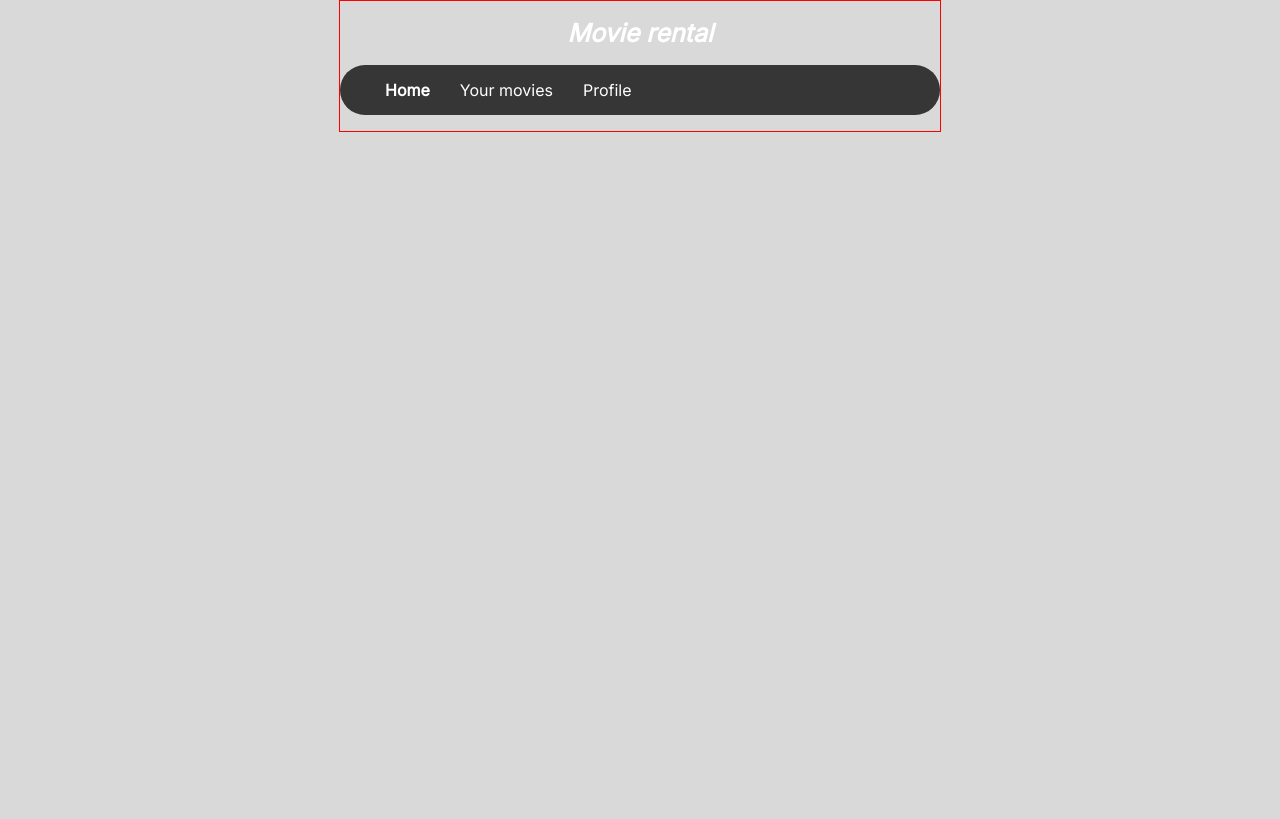
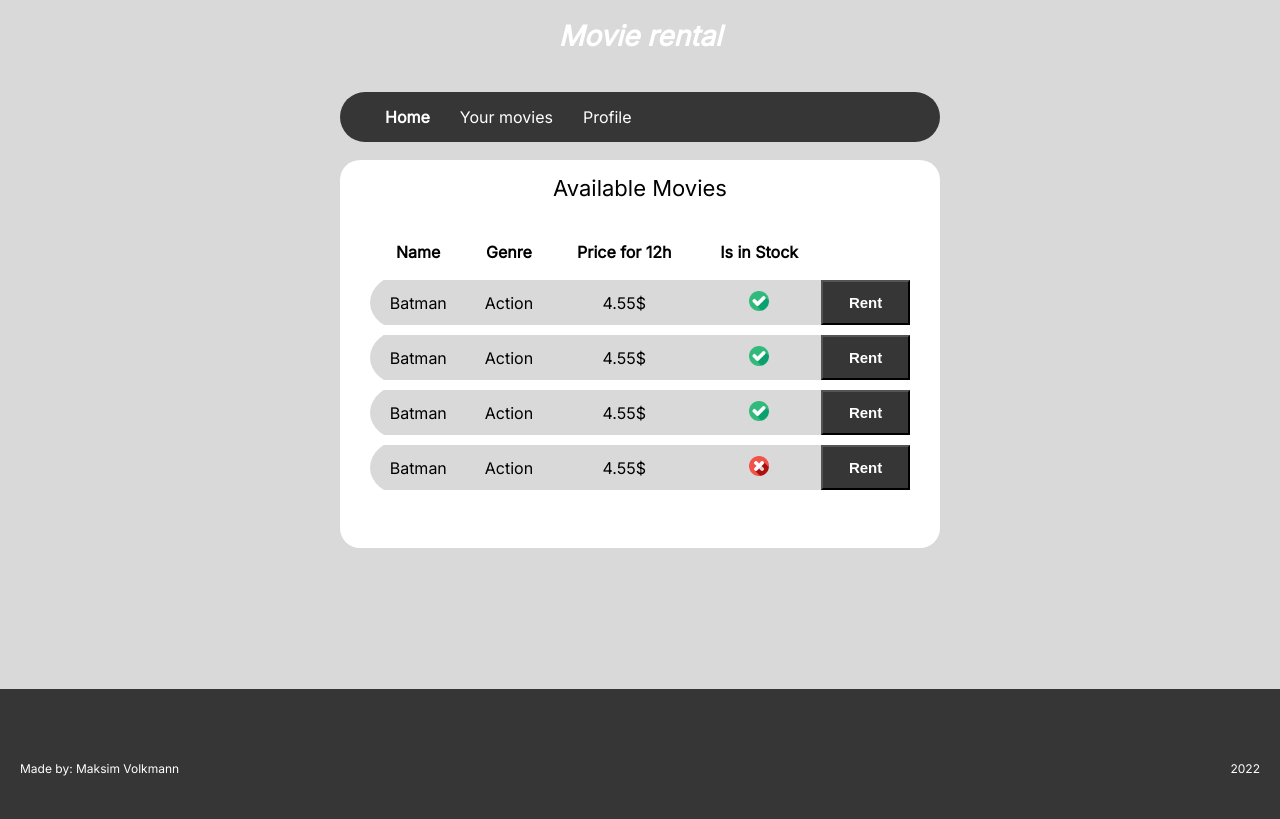
Before and after one commit to maksim-volkmann/movie-rental-platform, a plain HTML site: page home.html in a window 1280 px wide. Drawn offline with Linux system fonts and the light colour scheme.

Commit message:
update: home page created

```diff
--- a/home.css
+++ b/home.css
@@ -1,22 +1,29 @@
 body{
   font-family: Inter;
   background-color: #D9D9D9;
+  margin: 0;
+  padding: 0;
+  min-height: 100vh;
+  position: relative;
+}
+
+.container{
   width: 600px;
-  margin: auto;
-  border: 1px solid red;
+  margin: 0 auto;
+  padding-bottom: 50px;
 }
 
 h1{
   text-align: center;
   font-style: italic;
   color: #fff;
-  font-size: 25px;
+  font-size: 28px;
+  padding-bottom: 20px;
 }
 
 nav ul{
   display: flex;
   background-color: #363636;
-  /* padding: 20px; */
   border-radius: 25px;
 }
 
@@ -44,3 +51,82 @@ nav ul li a{
 #movies:first-letter{
   text-transform: uppercase;
 }
+
+h2{
+  text-align: center;
+  padding: 15px 0;
+  font-size: 22px;
+  font-weight: 400;
+}
+
+.main-section{
+  background-color: #fff;
+  width: 100%;
+  padding-bottom: 100px;
+  border-radius: 20px;
+  padding-bottom: 3rem;
+}
+
+.availability{
+  width: 20px;
+  text-align: center;
+}
+
+table{
+  border-collapse: collapse;
+  width: 90%;
+  margin: 0 auto;
+}
+
+td:first-child{
+  border-top-left-radius: 60px 50px;
+  border-bottom-left-radius: 60px 50px;
+}
+
+
+th, td{
+  padding: 8px;
+  text-align: center;
+  border-bottom: 10px solid rgb(255, 255, 255);
+}
+
+tr.movie-block-list{
+  background-color: #d9d9d9;
+}
+
+.button-box{
+  padding: 0;
+}
+
+button.rent{
+  width: 100%;
+  padding: 12px 15px;
+  color: #fff;
+  background-color: #363636;
+  font-weight: bold;
+  font-size: 15px;
+  cursor: pointer;
+}
+
+footer{
+  display: flex;
+  justify-content: space-between;
+  background-color: #363636;
+  color: #fff;
+  font-size: 12px;
+  position: absolute;
+  bottom: 0;
+  width: 100%;
+  height: 100px;
+  justify-content: space-between;
+  align-items: center;
+  padding-top: 30px;
+}
+
+footer .madeby{
+  padding-left: 20px;
+}
+
+footer .yearby{
+  padding-right: 20px;
+}
--- a/home.html
+++ b/home.html
@@ -9,6 +9,7 @@
   <title>Movie Rental Platform</title>
 </head>
 <body>
+  <main class="container">
     <h1>Movie rental</h1>
     <nav>
       <ul>
@@ -17,5 +18,50 @@
         <li><a id="profile" href="/">profile</a></li>
       </ul>
     </nav>
+    <section class="main-section">
+      <h2>Available Movies</h2>
+      <table>
+        <tr>
+          <th>Name</th>
+          <th>Genre</th>
+          <th>Price for 12h</th>
+          <th>Is in Stock</th>
+          <th></th>
+        </tr>
+        <tr class="movie-block-list">
+          <td>Batman</td>
+          <td>Action</td>
+          <td>4.55$</td>
+          <td><img class="availability" src="img/check.png" alt="check"></td>
+          <td class="button-box"><button class="rent">Rent</button></td>
+        </tr>
+        <tr class="movie-block-list">
+          <td>Batman</td>
+          <td>Action</td>
+          <td>4.55$</td>
+          <td><img class="availability" src="img/check.png" alt="check"></td>
+          <td class="button-box"><button class="rent">Rent</button></td>
+        </tr>
+        <tr class="movie-block-list">
+          <td>Batman</td>
+          <td>Action</td>
+          <td>4.55$</td>
+          <td><img class="availability" src="img/check.png" alt="check"></td>
+          <td class="button-box"><button class="rent">Rent</button></td>
+        </tr>
+        <tr class="movie-block-list">
+          <td>Batman</td>
+          <td>Action</td>
+          <td>4.55$</td>
+          <td><img class="availability" src="img/cross.png" alt="check"></td>
+          <td class="button-box"><button class="rent">Rent</button></td>
+        </tr>
+      </table>
+    </section>
+  </main>
+  <footer>
+    <span class="madeby">Made by: Maksim Volkmann</span>
+    <span class="yearby">2022</span>
+  </footer>
 </body>
 </html>
```
Also changed, not shown: img/check.png (added), img/cross.png (added). Lines whose indentation alone changed are shown as unchanged.
